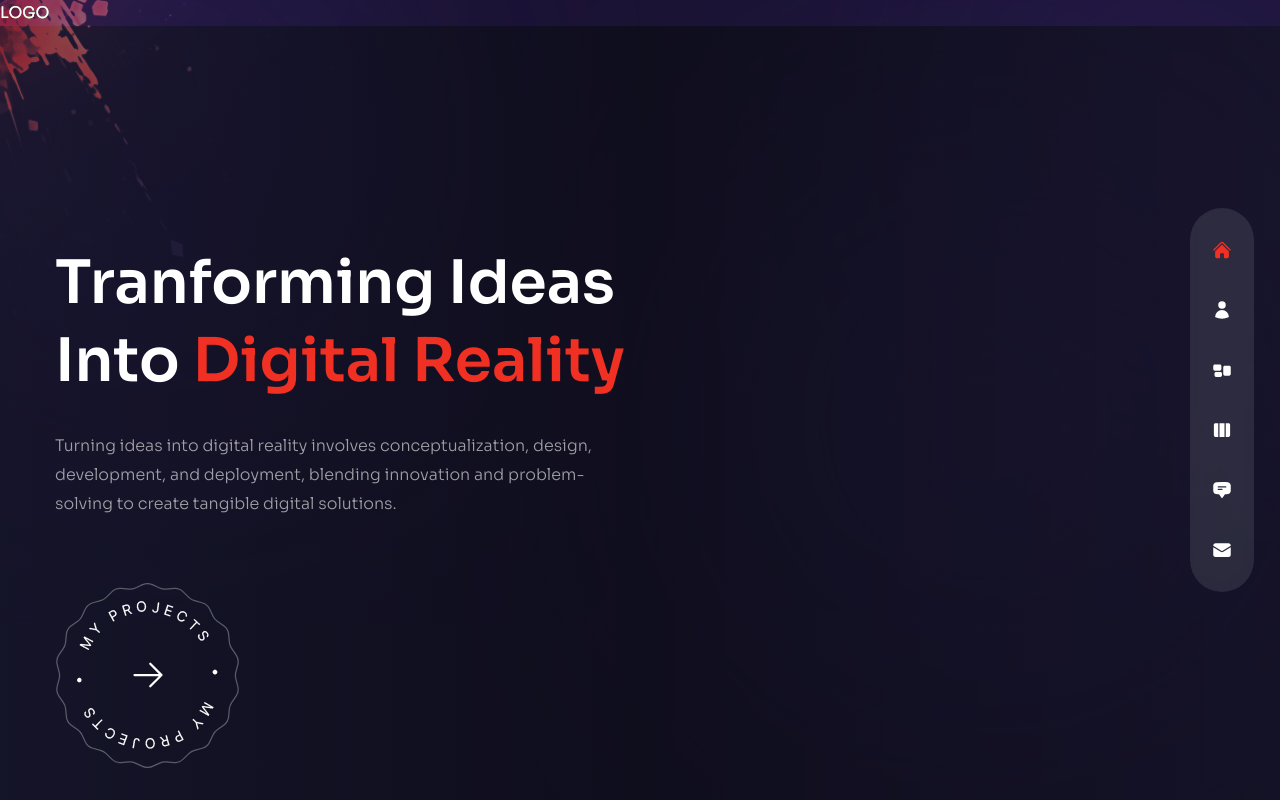
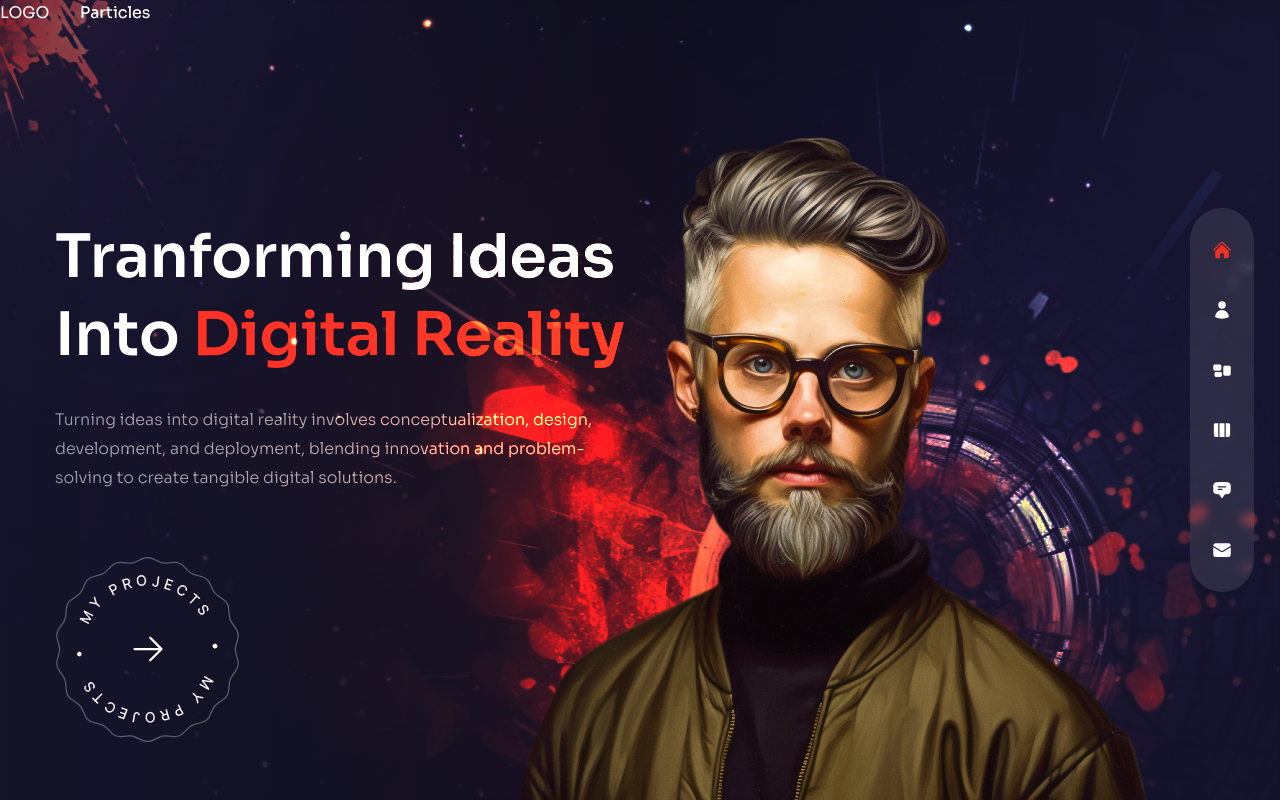
Before and after one commit to nikhil6208/Portfolio, a Next.js app: page / in a window 1280 px wide. Built offline with nearby package versions, Linux system fonts and the light colour scheme.

Commit message:
Front Images Update

```diff
--- a/components/Avatar.js
+++ b/components/Avatar.js
@@ -1,5 +1,11 @@
+import Image from 'next/image';
+
 const Avatar = () => {
-  return <div>Avatar</div>;
+  return (
+    <div className='hidden xl:flex xl:max-w-none'>
+      <Image src={'/avatar.png'} width={737} height={678} alt='' className='translate-z-0 w-full h-full' />
+    </div>
+  );
 };
 
 export default Avatar;
--- a/components/Header.js
+++ b/components/Header.js
@@ -1,5 +1,5 @@
 const Header = () => {
-  return <header>LOGO</header>;
+  return <header className='absolute z-30 w-full'>LOGO</header>;
 };
 
 export default Header;
--- a/pages/index.js
+++ b/pages/index.js
@@ -35,7 +35,16 @@ const Home = () => {
         </div>
       </div>
       {/* image */}
-      <div>Image</div>
+      <div className='w-[1200px] h-full absolute right-0 bottom-0'>
+        {/* bg img */}
+        <div className='bg-none xl:bg-explosion xl:bg-cover xl:bg-right xl:bg-no-repeat w-full h-full absolute mix-blend-color-dodge translate-z-0'>
+        </div>
+        <div>Particles</div>
+        {/* avatar img  */}
+        <motion.div variants={fadeIn('up', 0.5)} initial='hidden' animate='show' exit='hidden' transition={{duration: 1, ease: 'easeInOut'}} className='w-full h-full max-w-[737px] max-h-[678px] absolute -bottom-32 lg:bottom-0 lg:right-[8%]'>
+          <Avatar />
+        </motion.div>
+      </div>
     </div>
   );
 };
```
